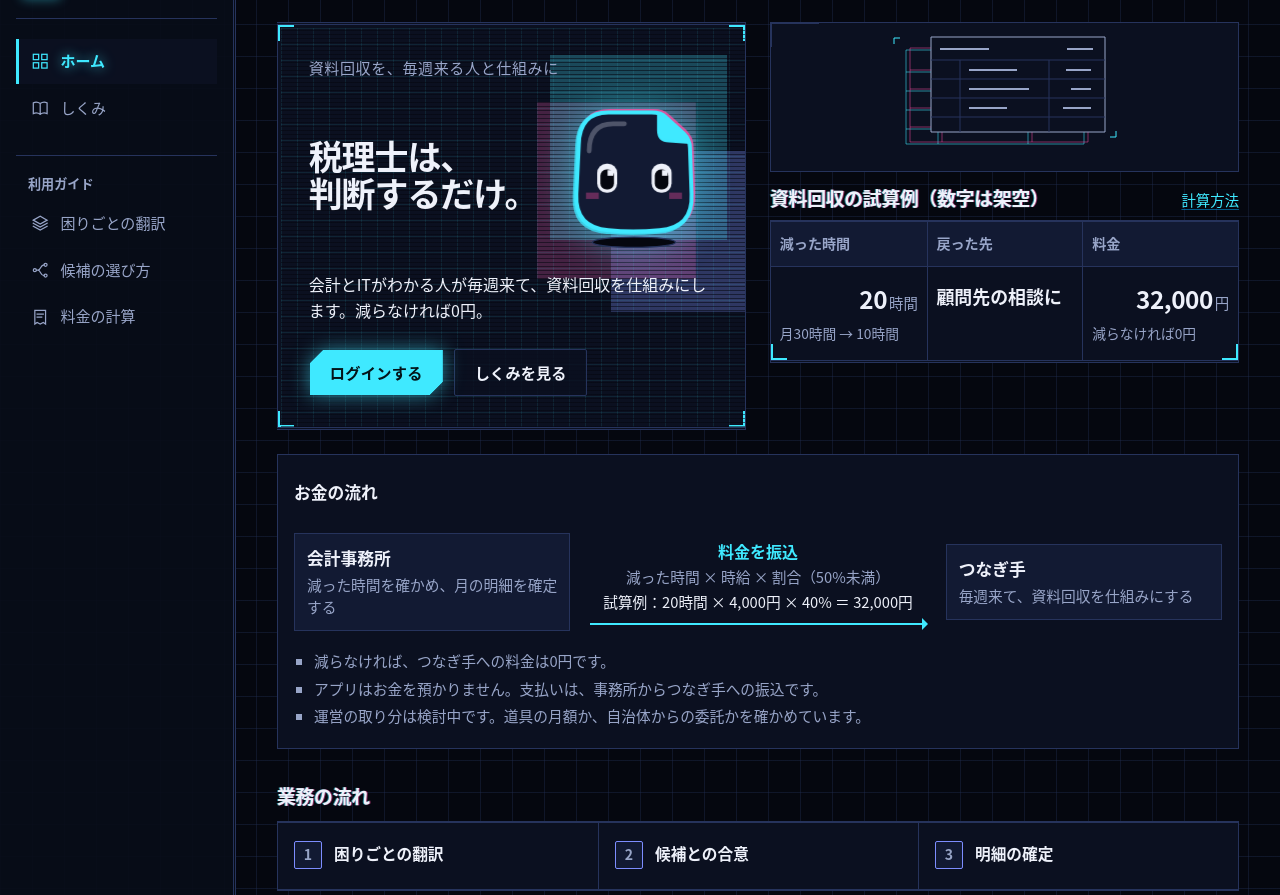
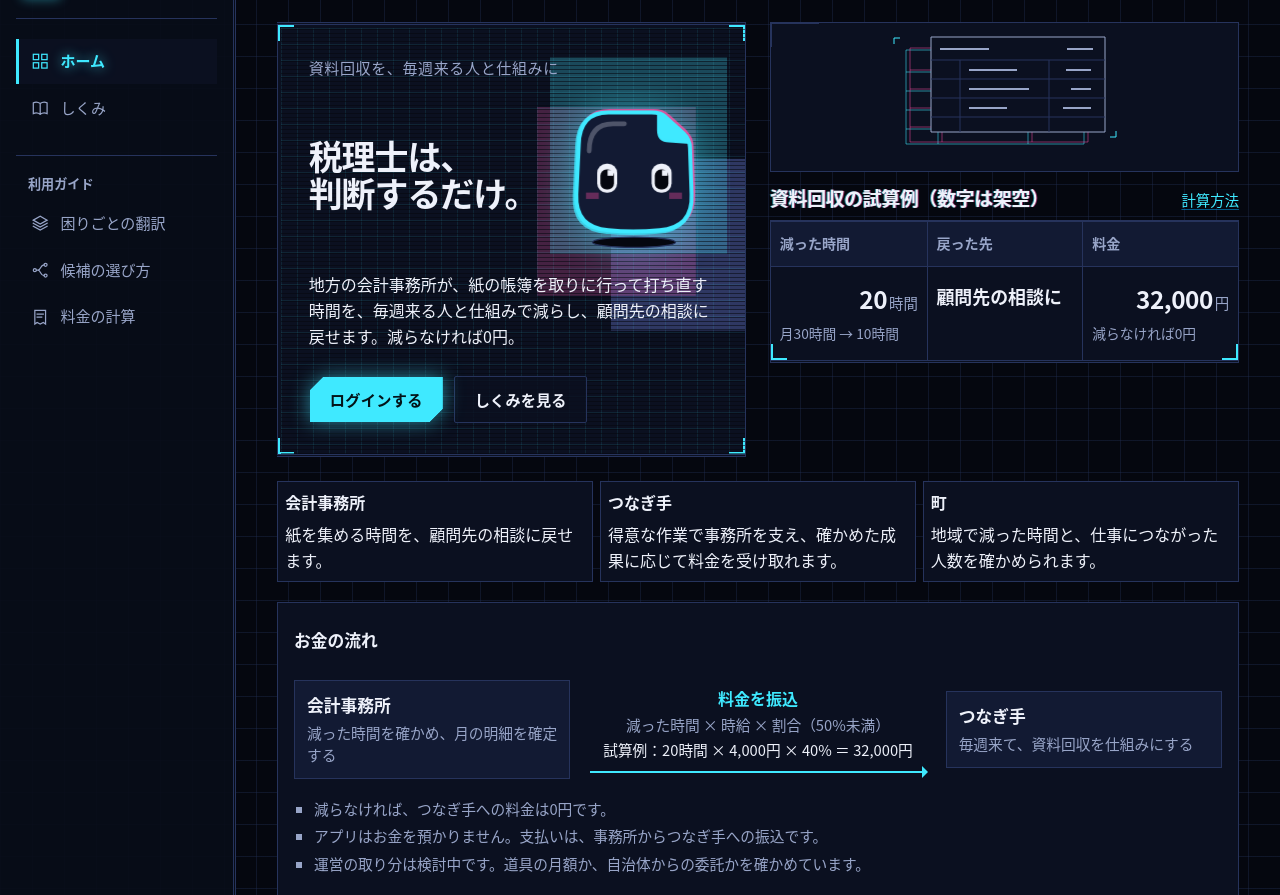
Before and after one commit to TannaiTomoya/tsunagudake-app, a Flask app: page / in a window 1280 px wide. Shown: the part 72-967 px from the top of the page. Run offline with Flask 3, Linux system fonts and the light colour scheme; parts of the project's set-up code (start-up, migrations or seed data) failed here and were passed over.

Commit message:
事務所とつなぎ手の作業の現在地を表示する (#62)

```diff
--- a/app/static/css/kidou.css
+++ b/app/static/css/kidou.css
@@ -207,3 +207,18 @@ body {
 .hero-masu .masu { filter: drop-shadow(0 0 18px color-mix(in srgb, var(--action) 45%, transparent)); }
 .guide-dock .masu { filter: drop-shadow(0 0 8px color-mix(in srgb, var(--action) 40%, transparent)); }
 .guide-ask > summary { color: var(--action); }
+
+
+.work-steps, .role-outcomes { display: grid; gap: .4rem; padding: 0; margin: 0 0 1.25rem; }
+.work-steps { grid-template-columns: repeat(5, minmax(0, 1fr)); list-style: none; }
+.work-steps li, .role-outcomes > div { border: 1px solid var(--line); padding: .45rem; background: var(--surface); }
+.work-steps li { list-style: none; margin: 0; text-align: center; }
+.work-steps small, .next-step { display: block; color: var(--muted); }
+.work-steps li[aria-current="step"] { border-color: var(--action); color: var(--action); font-weight: bold; }
+.role-outcomes { grid-template-columns: repeat(auto-fit, minmax(min(100%, 14rem), 1fr)); }
+.role-outcomes dt { font-weight: bold; }
+.role-outcomes dd { margin: .35rem 0 0; }
+@media (max-width: 480px) {
+  .work-steps { gap: .15rem; }
+  .work-steps li { padding: .3rem 0; font-size: .85rem; }
+}
--- a/app/templates/auth/talent_home.html
+++ b/app/templates/auth/talent_home.html
@@ -1,4 +1,5 @@
 {% extends "auth/home.html" %}
+{% set progress_step = 3 if invitations else 4 if engagements else 2 %}
 {% block content %}
 <h1>{{ heading }}</h1>
 <div class="screen-columns work-first">
--- a/app/templates/auth/talent_pledge.html
+++ b/app/templates/auth/talent_pledge.html
@@ -1,4 +1,5 @@
 {% extends "base.html" %}
+{% set progress_step = 2 %}
 {% block title %}守秘の誓約｜つなぐだけ{% endblock %}
 {% block content %}
 <p><a href="{{ url_for('auth.talent_home') }}">信用台帳に戻る</a></p>
--- a/app/templates/auth/talent_profile.html
+++ b/app/templates/auth/talent_profile.html
@@ -1,4 +1,5 @@
 {% extends "base.html" %}
+{% set progress_step = 2 %}
 {% block title %}プロフィールの編集｜つなぐだけ{% endblock %}
 {% block content %}
 <p><a href="{{ url_for('auth.talent_home') }}">信用台帳に戻る</a></p>
--- a/app/templates/base.html
+++ b/app/templates/base.html
@@ -54,7 +54,13 @@
         {% if config.APP_ENV == 'demo' %}
         <aside class="demo-notice">発表用のデモです。数字と名前はすべて架空です。本物の情報を入力しないでください。 <a href="{{ url_for('demo.enter') }}">立場を切り替える</a></aside>
         {% endif %}
-        <main id="main" tabindex="-1" class="{% block layout %}page{% endblock %}">{% block content %}{% endblock %}</main>
+        <main id="main" tabindex="-1" class="{% block layout %}page{% endblock %}">{% if progress_step is defined %}
+          <ol class="work-steps" aria-label="仕事の進行">
+            {% for label in ('困りごと', '候補', '合意', '訪問', '明細') %}
+            <li{% if loop.index == progress_step %} aria-current="step"{% endif %}><small>{{ loop.index }}</small>{{ label }}</li>
+            {% endfor %}
+          </ol>
+        {% endif %}{% block content %}{% endblock %}</main>
       </div>
     </div>
     {% if guide_lines %}{% include "guide/masu.html" %}{% endif %}
--- a/app/templates/matching/candidates.html
+++ b/app/templates/matching/candidates.html
@@ -1,4 +1,5 @@
 {% extends "base.html" %}
+{% set progress_step = 3 if pending else 2 %}
 {% set guide_endpoint = "matching.candidates" %}
 {% block title %}候補と理由{% endblock %}
 {% block content %}
--- a/app/templates/matching/engagement.html
+++ b/app/templates/matching/engagement.html
@@ -1,4 +1,5 @@
 {% extends "base.html" %}
+{% set progress_step = 5 if activity.reductions or activity.statement else 4 %}
 {% set guide_mood = "happy" %}
 {% block title %}伴走{% endblock %}
 {% block content %}
--- a/app/templates/matching/visit_form.html
+++ b/app/templates/matching/visit_form.html
@@ -1,4 +1,5 @@
 {% extends "base.html" %}
+{% set progress_step = 4 %}
 {% block title %}訪問の記録{% endblock %}
 {% block content %}
 <p><a href="{{ url_for('matching.talent_engagement', engagement_id=engagement.id) }}">伴走に戻る</a></p>
--- a/app/templates/needs/detail.html
+++ b/app/templates/needs/detail.html
@@ -1,4 +1,5 @@
 {% extends "base.html" %}
+{% set progress_step = 1 %}
 {% set guide_endpoint = "needs.detail" %}
 {% set guide_mood = 'worried' if need.block_reason else 'happy' if need.status in ('published', 'engaged') else 'idle' %}
 {% block title %}困りごと{% endblock %}
--- a/app/templates/needs/form.html
+++ b/app/templates/needs/form.html
@@ -1,4 +1,5 @@
 {% extends "base.html" %}
+{% set progress_step = 1 %}
 {% block title %}{{ "困りごとを直す" if need_id else "困りごとを書く" }}{% endblock %}
 {% block content %}
 <p><a href="{{ url_for('auth.office_home', office_id=office.id) }}">事務所のホーム</a></p>
--- a/app/templates/public/index.html
+++ b/app/templates/public/index.html
@@ -9,7 +9,7 @@
       <h1 id="hero-title" data-text="税理士は、&#8203;判断するだけ。">税理士は、<wbr>判断するだけ。</h1>
       <a class="hero-masu" href="#masu-guide-trigger" aria-label="案内役のマス。この画面の説明を聞く">{% include "guide/masu.svg" %}</a>
     </div>
-    <p>会計とITがわかる人が毎週来て、資料回収を仕組みにします。<span class="fee-promise">減らなければ0円。</span></p>
+    <p>地方の会計事務所が、紙の帳簿を取りに行って打ち直す時間を、毎週来る人と仕組みで減らし、顧問先の相談に戻せます。<span class="fee-promise">減らなければ0円。</span></p>
     <div class="actions">
       <a class="action" href="{{ url_for('auth.account' if signed_in else 'auth.login') }}">{{ 'マイページを開く' if signed_in else 'ログインする' }}</a>
       {% if demo_available %}<a class="action quiet" href="{{ url_for('demo.enter') }}">デモで入る</a>{% else %}<a class="action quiet" href="{{ url_for('public.how') }}">しくみを見る</a>{% endif %}
@@ -31,7 +31,12 @@
 </section>
 </div>
 <section class="money-section" aria-label="お金の流れ（数字は架空）">
-  {% with money_example=true %}{% include "public/money_flow.html" %}{% endwith %}
+  {% with money_example=true %}<dl class="role-outcomes">
+  <div><dt>会計事務所</dt><dd>紙を集める時間を、顧問先の相談に戻せます。</dd></div>
+  <div><dt>つなぎ手</dt><dd>得意な作業で事務所を支え、確かめた成果に応じて料金を受け取れます。</dd></div>
+  <div><dt>町</dt><dd>地域で減った時間と、仕事につながった人数を確かめられます。</dd></div>
+</dl>
+{% include "public/money_flow.html" %}{% endwith %}
 </section>
 <section aria-labelledby="flow-title">
   <div class="section-head"><h2 id="flow-title">業務の流れ</h2></div>
```
Also changed, not shown: AGENTS.md (+1 -0 lines), app/templates/needs/office.html (+4 -3 lines), docs/03-detailed-design.md (+1 -0 lines), tests/app/test_demo.py (+30 -0 lines).
